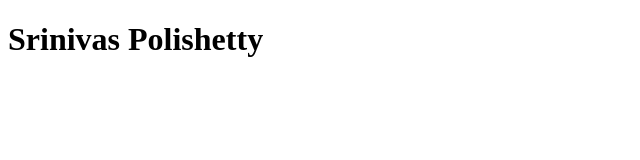
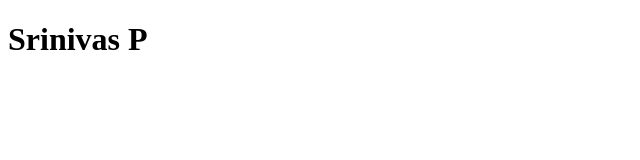
Before and after one commit to srinivaspolishetty/UIsite, a plain HTML site: page index.html in a window 1280 px wide. Shown: the whole page, without its empty margins (0-640 px from the left). Drawn offline with Linux system fonts and the light colour scheme.

Commit message:
Update index.html

```diff
--- a/index.html
+++ b/index.html
@@ -4,6 +4,6 @@
 	<title>Welcome to My Page</title>
 </head>
 <body>
-<h1>Srinivas Polishetty</h1>
+<h1>Srinivas P</h1>
 </body>
 </html>
```
